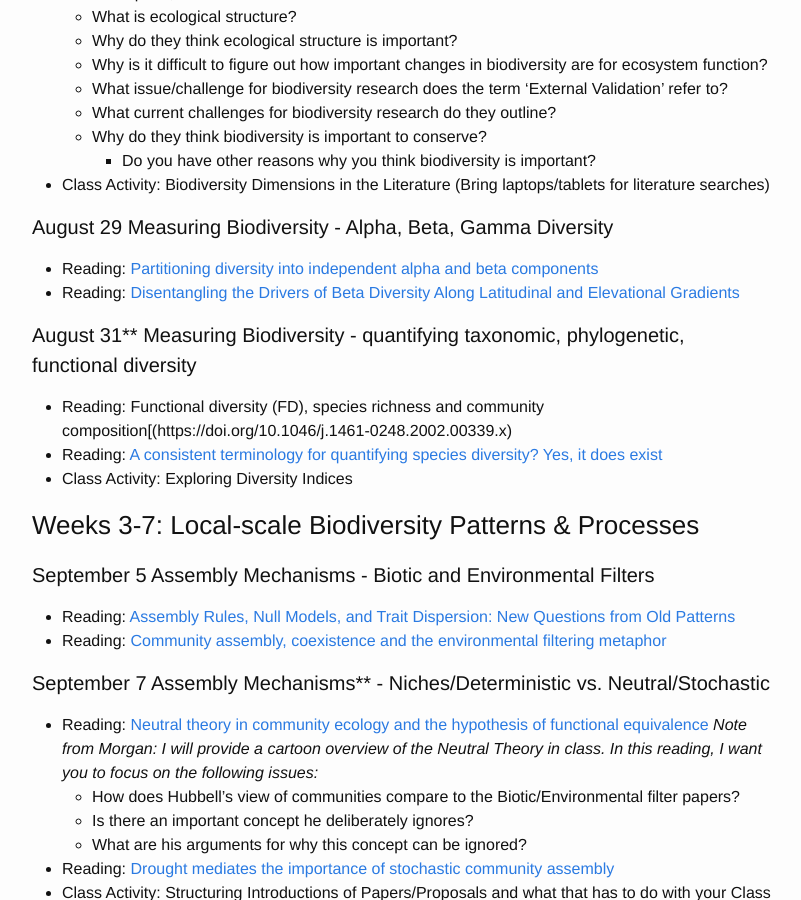
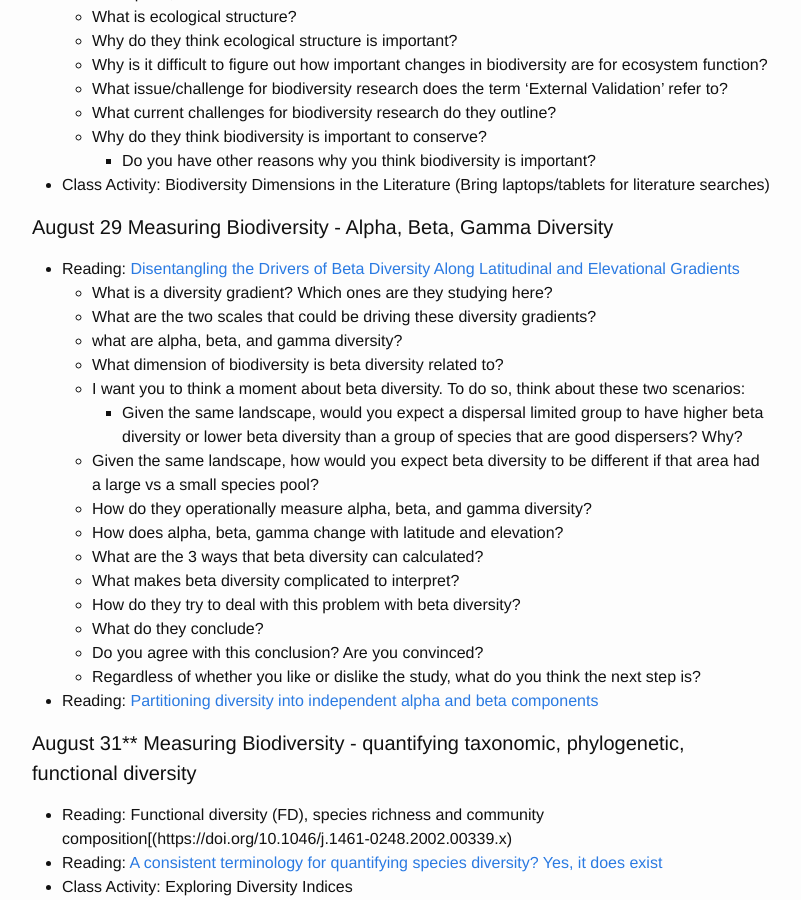
Before and after one commit to skmorgane/biodiversity-course, a Jekyll site: the page built from schedule.md, in a window 1280 px wide and 900 px high, scrolled down 707 px. Shown: the whole window, without its empty margins (238-1039 px from the left). Built offline with Jekyll 4.4.1, drawn with Linux system fonts in a browser that asks for light colours.

Commit message:
Added Kraft et al questions

```diff
--- a/schedule.md
+++ b/schedule.md
@@ -29,8 +29,24 @@ IMPORTANT: if Date is followed by 2 asterisks then readings are not yet finalize
 
 #### August 29 Measuring Biodiversity - Alpha, Beta, Gamma Diversity
 
+* Reading: [Disentangling the Drivers of Beta Diversity Along Latitudinal and Elevational Gradients](https://doi.org/10.1126/science.1208584)
+    * What is a diversity gradient? Which ones are they studying here?
+    * What are the two scales that could be driving these diversity gradients?
+    * what are alpha, beta, and gamma diversity?
+    * What dimension of biodiversity is beta diversity related to?
+    * I want you to think a moment about beta diversity. To do so, think about these two scenarios:
+        * Given the same landscape, would you expect a dispersal limited group to have higher beta diversity or lower beta diversity than a group of species that are good dispersers? Why?
+	* Given the same landscape, how would you expect beta diversity to be different if that area had a large vs a small species pool?
+    * How do they operationally measure alpha, beta, and gamma diversity?
+    * How does alpha, beta, gamma change with latitude and elevation?
+    * What are the 3 ways that beta diversity can calculated?
+    * What makes beta diversity complicated to interpret?
+    * How do they try to deal with this problem with beta diversity?
+    * What do they conclude?
+    * Do you agree with this conclusion? Are you convinced?
+    * Regardless of whether you like or dislike the study, what do you think the next step is?
 * Reading: [Partitioning diversity into independent alpha and beta components](https://doi.org/10.1890/06-1736.1)
-* Reading: [Disentangling the Drivers of Beta Diversity Along Latitudinal and Elevational Gradients](https://doi.org/10.1126/science.1208584)
+
 
 #### August 31** Measuring Biodiversity - quantifying taxonomic, phylogenetic, functional diversity
 * Reading: Functional diversity (FD), species richness and community composition[(https://doi.org/10.1046/j.1461-0248.2002.00339.x)
```
